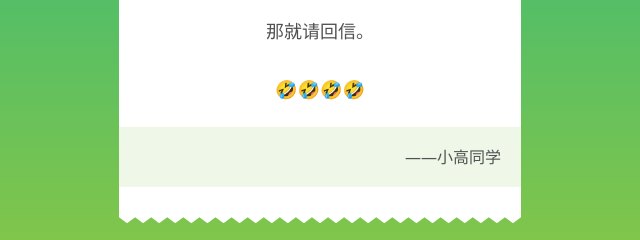
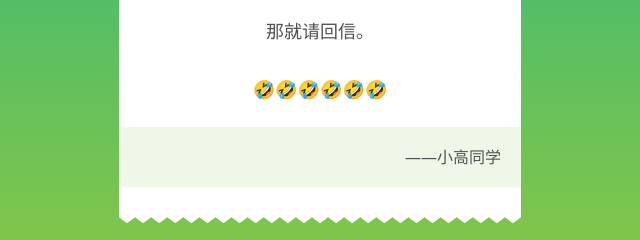
Before and after one commit to gaoleilei-Jm/gaoleileihan, a plain HTML site: page index.html in a window 1280 px wide. Shown: the part 458-698 px from the top of the page, 320-960 px from the left. Drawn offline with Linux system fonts and the light colour scheme.

Commit message:
Update index.html

```diff
--- a/index.html
+++ b/index.html
@@ -24,7 +24,7 @@
         <p>不知你爱谁。</p>
         <p>要是你爱我，</p>
         <p>那就请回信。</p>
-        <p>🤣🤣🤣🤣</p>
+        <p>🤣🤣🤣🤣🤣🤣</p>
        </div>
 
       <p class="receipt__total">
```
